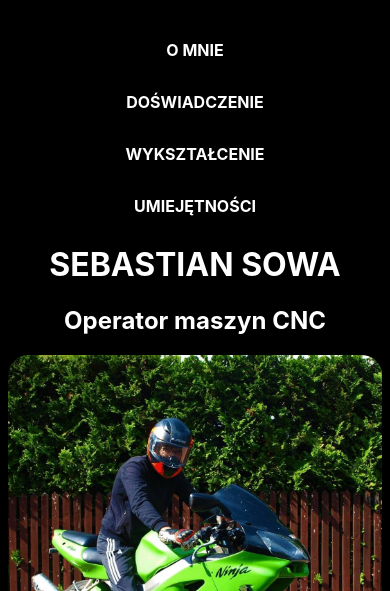
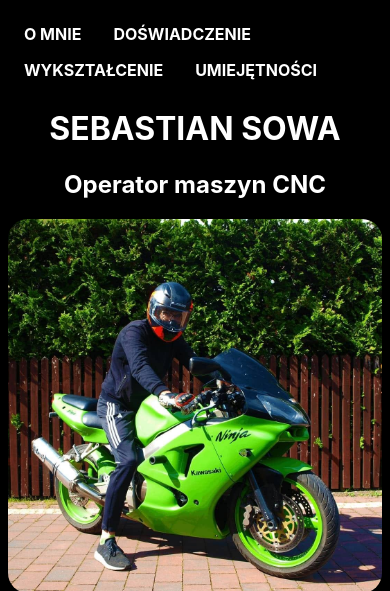
Before and after one commit to Soweleq/Soweleq.github.io, a plain HTML site: page index.html in a window 390 px wide. Shown: the top 591 px of the page. Drawn offline with nearby package versions, Linux system fonts and the light colour scheme.

Commit message:
Update styles.css

```diff
--- a/styles.css
+++ b/styles.css
@@ -368,29 +368,5 @@ img{
 
 
 @media (max-width: 600px) {
-  .menu {
-    display: flex;
-    justify-content: center;
-    align-items: center;
-    flex-direction: column;
-  }
 
-  .menu ul {
-    flex-direction: column;
-    align-items: center;
-    width: 100%;
-    gap: 1em;
-    margin-top: 1em;
-  }
-
-  .menu li {
-    display: block;
-    text-align: center;
-  }
-
-  .menu a {
-    display: block;
-    padding: 0.5em 1em;
-    font-size: 1em;
-  }
 }
```
